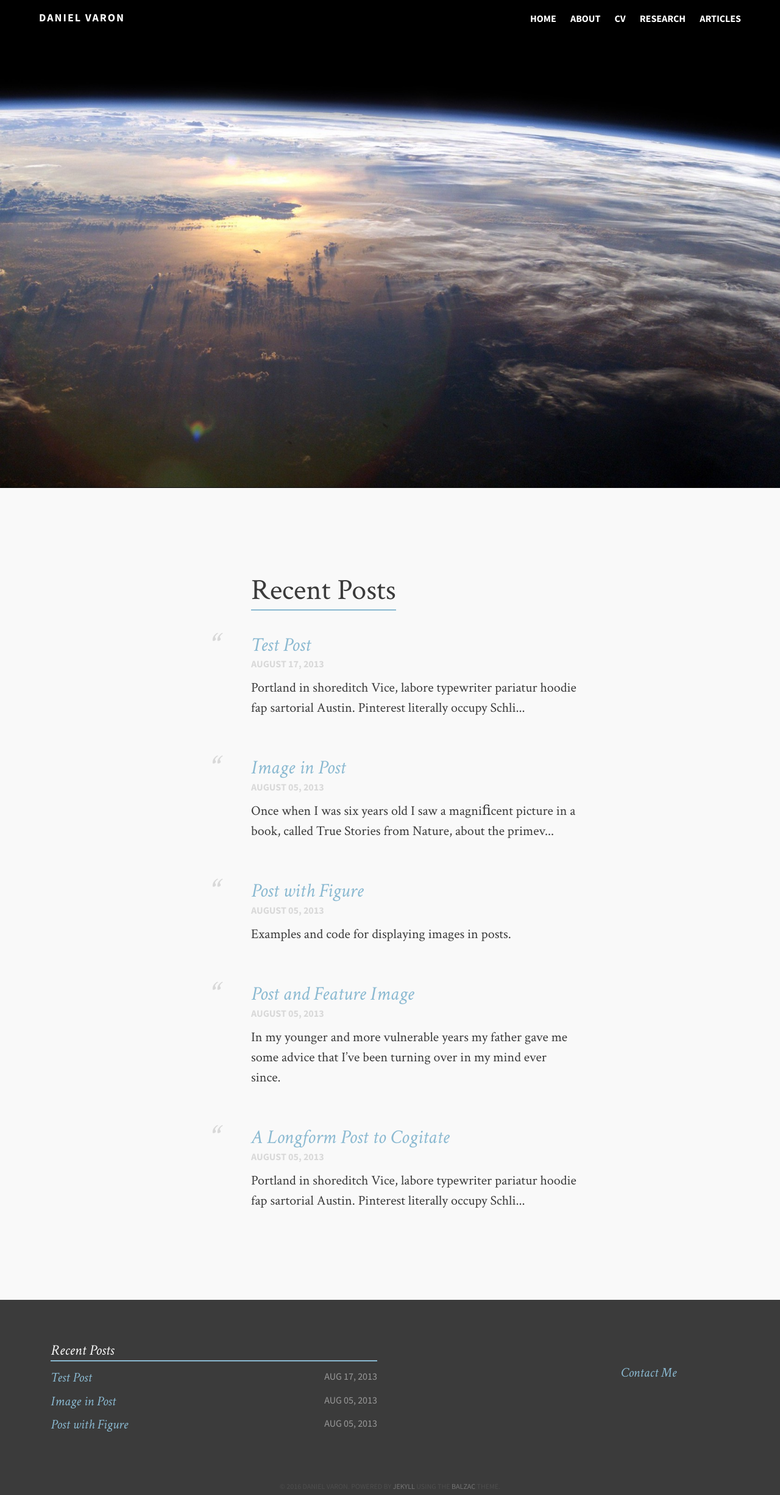
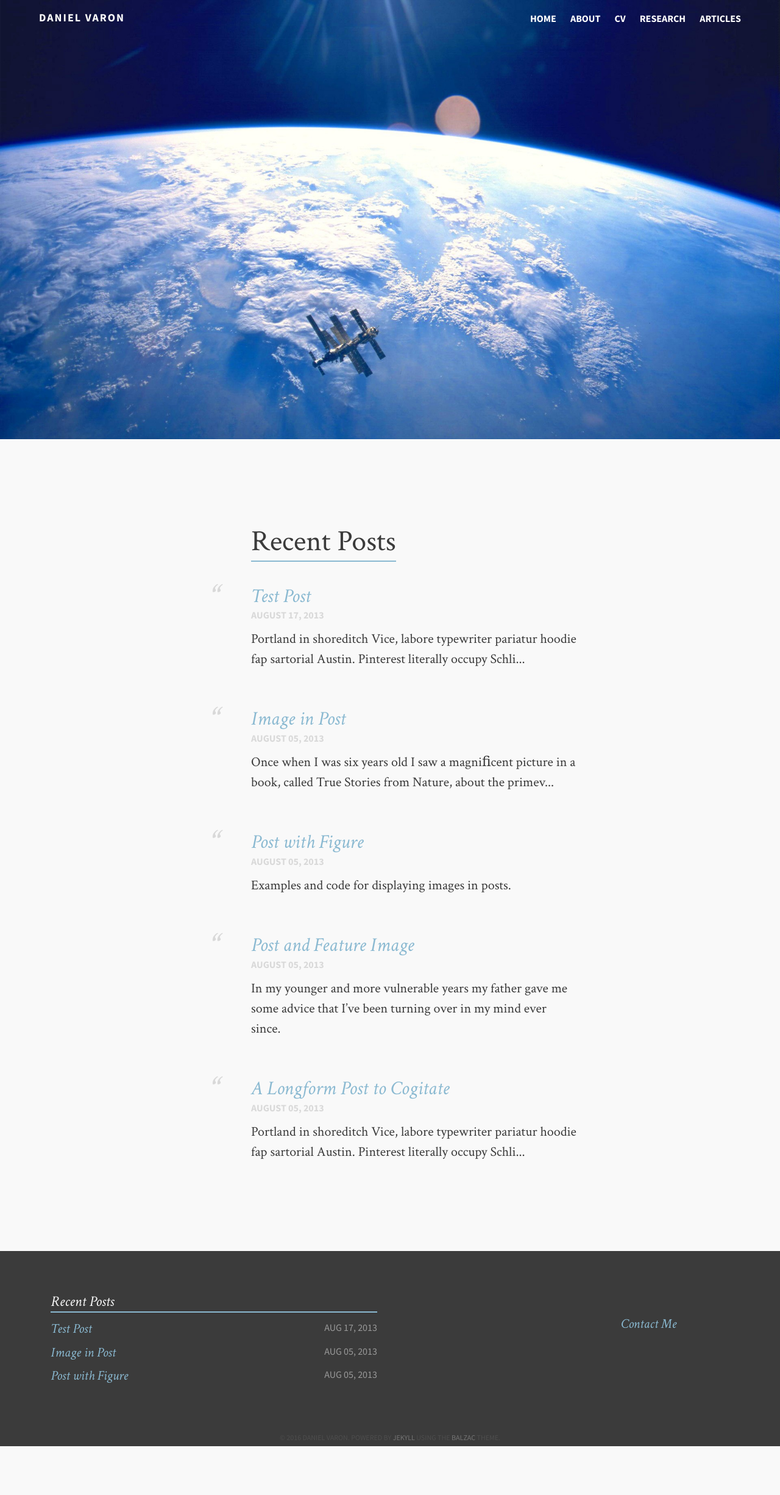
Before and after one commit to djvaron/djvaron.github.io, a Jekyll site: the page built from index.md, in a window 1280 px wide. Shown: the whole page at 61% size. Built offline with Jekyll 4.4.1, drawn with Linux system fonts in a browser that asks for light colours; after the commit the page ends 2371 px from its top, so only the background shows below that.

Commit message:
Update home.html

```diff
--- a/_layouts/home.html
+++ b/_layouts/home.html
@@ -1,7 +1,7 @@
 {% include head.html %}
 
 <span class="banner_h">
-    <img src="images/atmosphere.jpg" alt="banner" />
+    <img src="images/satellite.jpg" alt="banner" />
         <style>
         * {margin:0; padding: 0;}
         .banner_h {display: block; width: 100%;}
```
